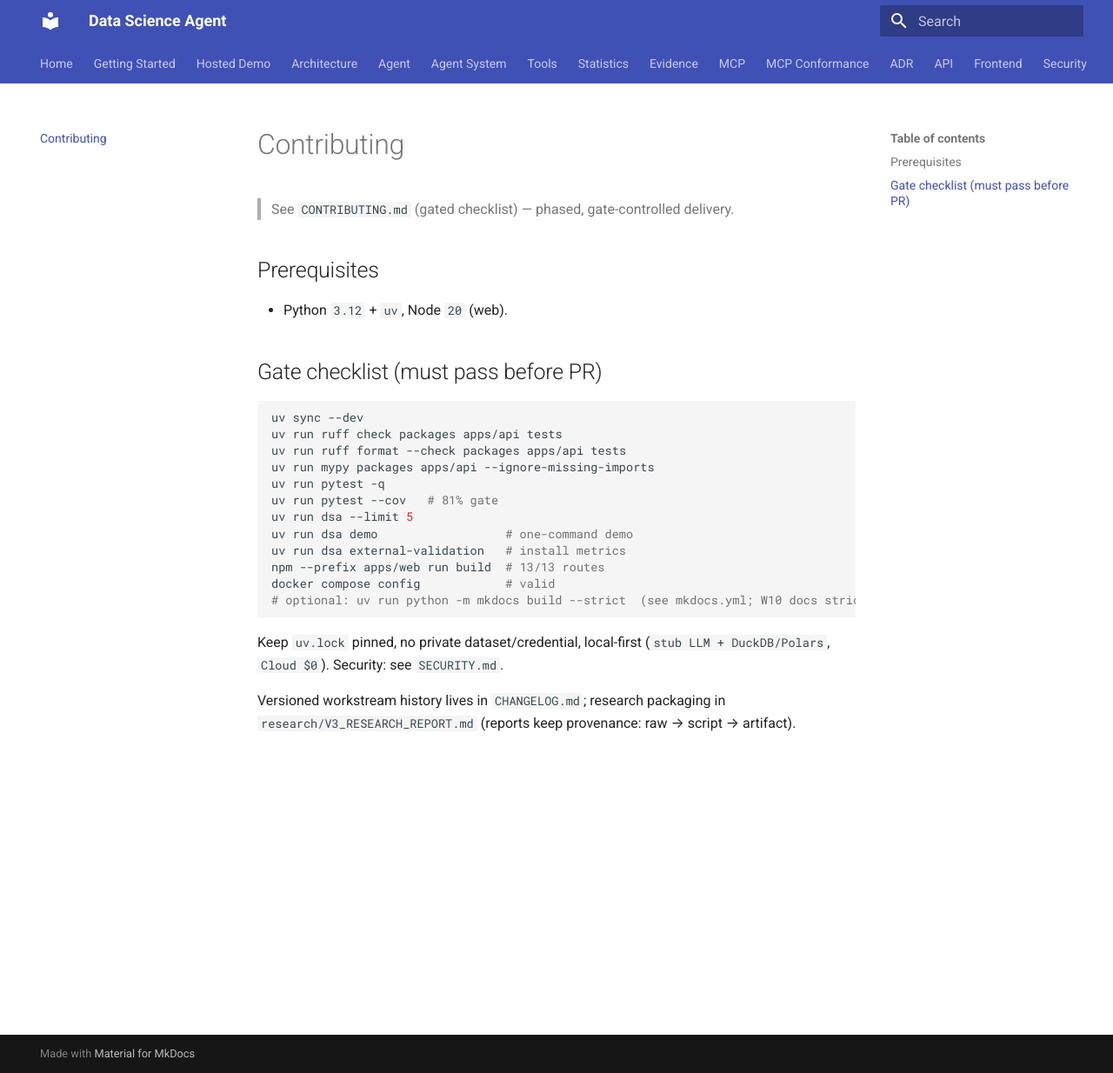
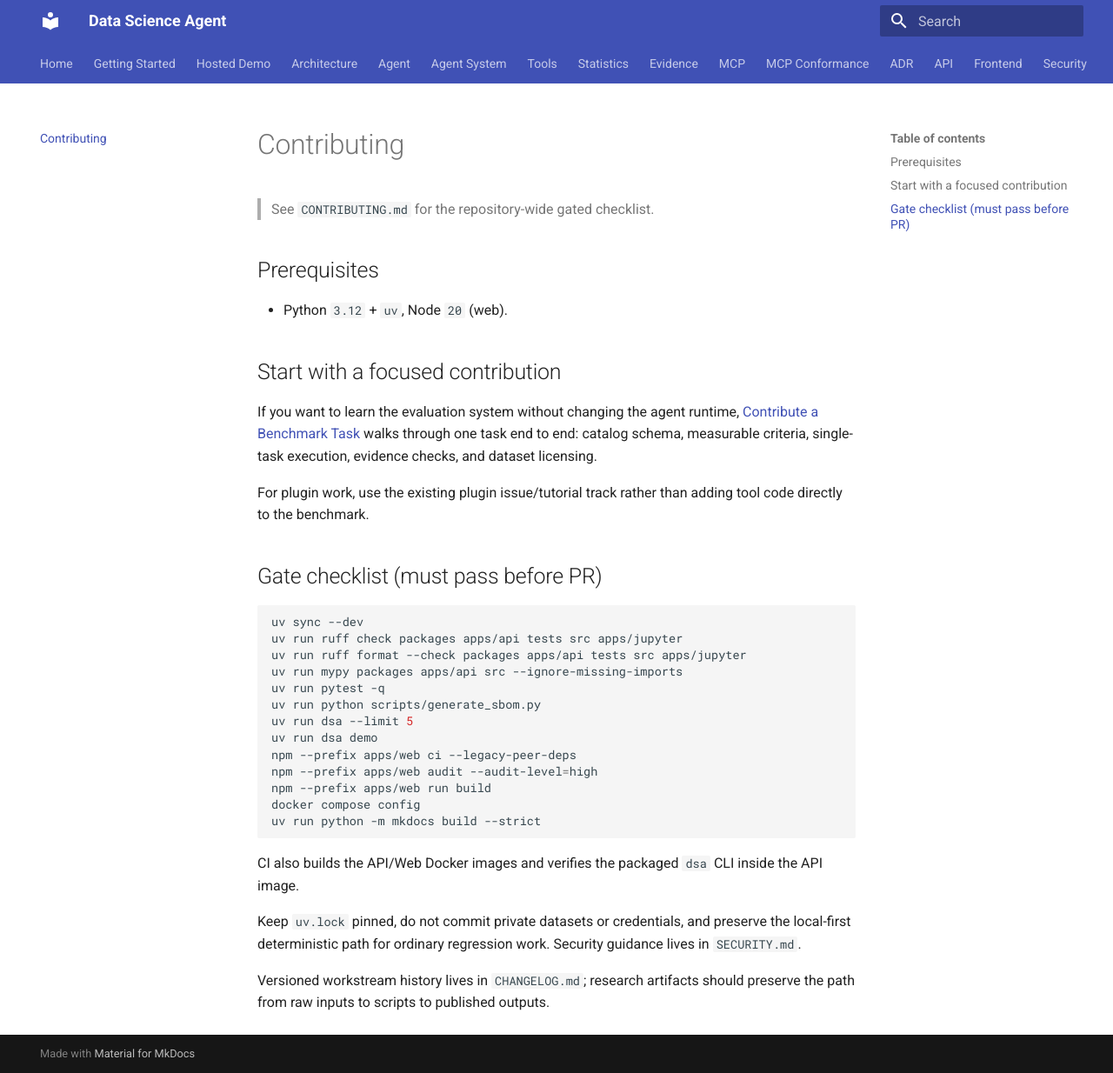
Before and after one commit to Jackxiaozhiren/data-science-agent, an MkDocs documentation site: the page built from docs/contributing.md, in a window 1280 px wide and 1234 px high. Shown: the whole window at 87% size. Built offline with MkDocs 1.6.1 and Material for MkDocs 9.7.7, drawn with Linux system fonts in a browser that asks for light colours.

Commit message:
docs: link benchmark contribution path

````diff
--- a/docs/contributing.md
+++ b/docs/contributing.md
@@ -1,28 +1,37 @@
 # Contributing
 
-> See `CONTRIBUTING.md` (gated checklist) — phased, gate-controlled delivery.
+> See `CONTRIBUTING.md` for the repository-wide gated checklist.
 
 ## Prerequisites
 
 - Python `3.12` + `uv`, Node `20` (web).
 
+## Start with a focused contribution
+
+If you want to learn the evaluation system without changing the agent runtime, [Contribute a Benchmark Task](benchmark-task-contribution.md) walks through one task end to end: catalog schema, measurable criteria, single-task execution, evidence checks, and dataset licensing.
+
+For plugin work, use the existing plugin issue/tutorial track rather than adding tool code directly to the benchmark.
+
 ## Gate checklist (must pass before PR)
 
 ```bash
 uv sync --dev
-uv run ruff check packages apps/api tests
-uv run ruff format --check packages apps/api tests
-uv run mypy packages apps/api --ignore-missing-imports
+uv run ruff check packages apps/api tests src apps/jupyter
+uv run ruff format --check packages apps/api tests src apps/jupyter
+uv run mypy packages apps/api src --ignore-missing-imports
 uv run pytest -q
-uv run pytest --cov   # 81% gate
+uv run python scripts/generate_sbom.py
 uv run dsa --limit 5
-uv run dsa demo                  # one-command demo
-uv run dsa external-validation   # install metrics
-npm --prefix apps/web run build  # 13/13 routes
-docker compose config            # valid
-# optional: uv run python -m mkdocs build --strict  (see mkdocs.yml; W10 docs strict has pre-existing strict warnings outside reval scope)
+uv run dsa demo
+npm --prefix apps/web ci --legacy-peer-deps
+npm --prefix apps/web audit --audit-level=high
+npm --prefix apps/web run build
+docker compose config
+uv run python -m mkdocs build --strict
 ```
 
-Keep `uv.lock` pinned, no private dataset/credential, local-first (`stub LLM + DuckDB/Polars`, `Cloud $0`). Security: see `SECURITY.md`.
+CI also builds the API/Web Docker images and verifies the packaged `dsa` CLI inside the API image.
 
-Versioned workstream history lives in `CHANGELOG.md`; research packaging in `research/V3_RESEARCH_REPORT.md` (reports keep provenance: raw → script → artifact).
+Keep `uv.lock` pinned, do not commit private datasets or credentials, and preserve the local-first deterministic path for ordinary regression work. Security guidance lives in `SECURITY.md`.
+
+Versioned workstream history lives in `CHANGELOG.md`; research artifacts should preserve the path from raw inputs to scripts to published outputs.
````
